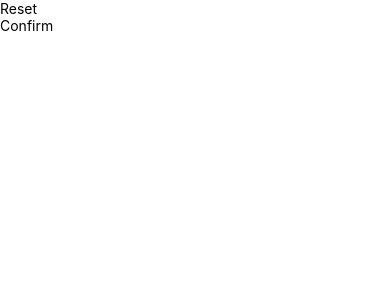
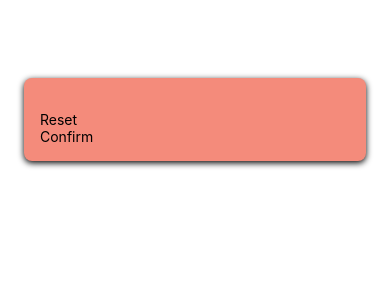
Before and after one commit to AaradhyaGitHub/ReactNative, a React Native app in the folder Unit-1/NumGuessingGame/: screen / in a window 390 px wide. Shown: the top 300 px of the page. Built offline with nearby package versions, Linux system fonts and the light colour scheme.

Commit message:
Added shadows for android and iOS

```diff
--- a/Unit-1/NumGuessingGame/screens/StartGameScreen.js
+++ b/Unit-1/NumGuessingGame/screens/StartGameScreen.js
@@ -5,10 +5,28 @@ import PrimaryButton from "../components/PrimaryButton";
 export default function StartGameScreen() {
   return (
     <>
-      <View>
+      <View style={styles.inputContainer}>
+        <TextInput />
         <PrimaryButton>Reset</PrimaryButton>
         <PrimaryButton>Confirm</PrimaryButton>
       </View>
     </>
   );
 }
+
+const styles = StyleSheet.create({
+  inputContainer: {
+    padding: 16,
+    marginTop: "20%",
+    marginHorizontal: 24,
+    backgroundColor: "#f48b7b",
+    borderRadius: 8,
+    //shadow for android
+    elevation: 4,
+    //show for iOS
+    shadowColor: "black",
+    shadowOffset: { width: 0, height: 2 },
+    shadowRadius: 6,
+    shadowOpacity: 1
+  }
+});
```
